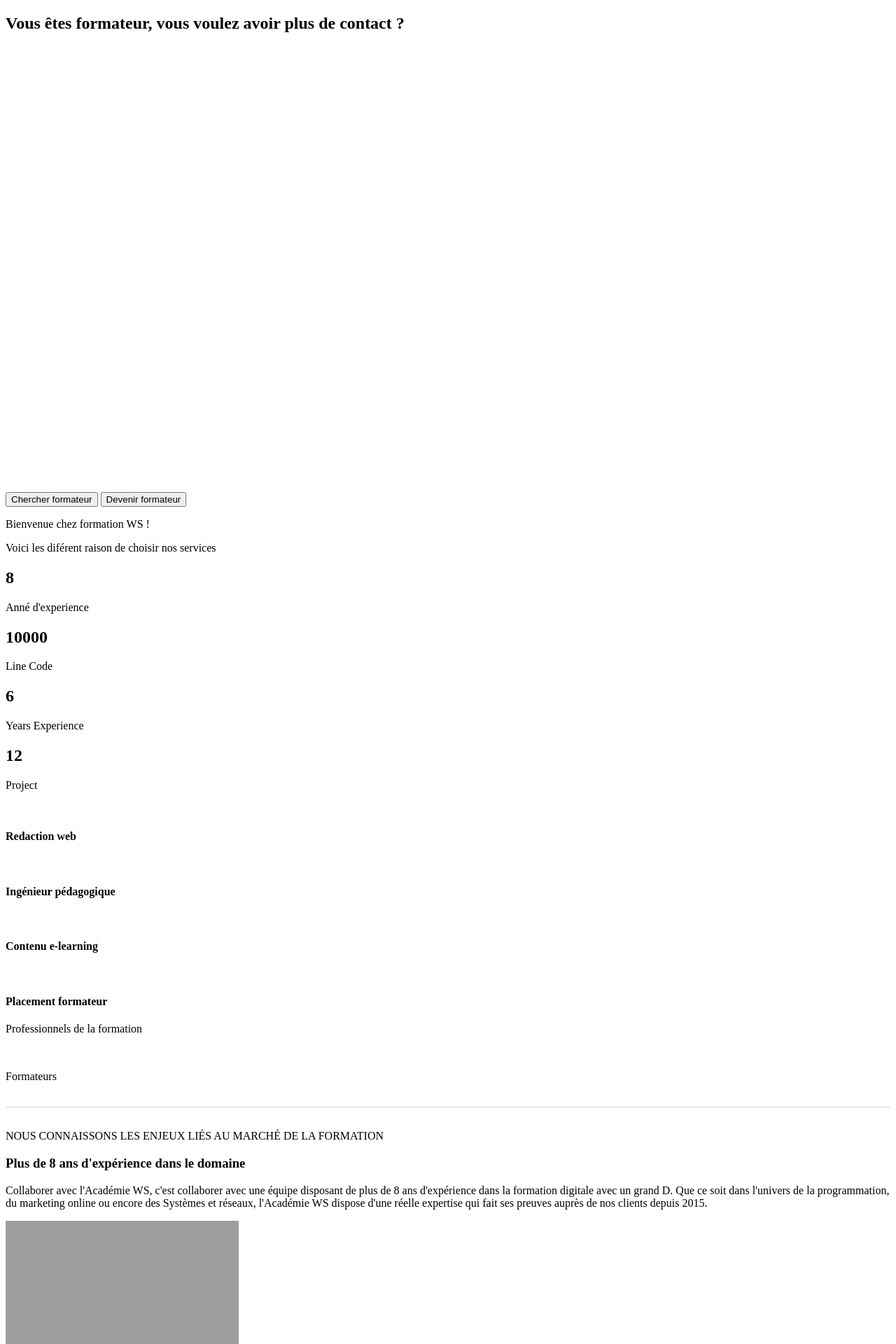
After one commit to jonnhyknocksville/gabrielrh, a Symfony app: template templates/acceuil/index.html.twig in a window 1280 px wide. The commit adds this page. Shown: the top 1920 px of the page at 70% size. Run offline with Twig, Linux system fonts and the light colour scheme; the template is opened without the code that fills it, so the values that code supplies are empty; some libraries are stand-ins or nearby versions; grey boxes are pictures that could not be loaded.

Commit message:
creation of homepage - controller create - index twig modify

```diff
--- /dev/null
+++ b/templates/acceuil/index.html.twig
@@ -0,0 +1,205 @@
+{% extends 'base.html.twig' %}
+
+{% block title %}{% endblock %}
+
+{% block body %}
+
+<div class="row justify-content-md-center text-light ">
+    <h2 class="col-8 text-center">Vous êtes formateur, vous voulez avoir plus de contact ?</h2>
+   <iframe class="col-10 text-center"  height="632" src="" title="YouTube video player" frameborder="0" allow="accelerometer; autoplay; clipboard-write; encrypted-media; gyroscope; picture-in-picture; web-share" allowfullscreen> </iframe>
+</div>
+
+<div class="row justify-content-md-center text-light">
+    <button class="btn text-bg-primary mx-5 col-2">Chercher formateur</button>
+    <button class="btn text-bg-primary mx-5 col-2">Devenir formateur</button>
+</div>
+
+<div class="text-light">
+    <div class="row justify-content-md-center " >
+        <p class="col-4 text-center">Bienvenue chez formation WS !</p>
+    </div>
+
+    <div class="row justify-content-md-center " >
+        <p class="col-6 text-center">Voici les diférent raison de choisir nos services</p>
+    </div>
+{#
+
+
+
+
+ #}
+     <div>{# counter stat #}
+        <section id="statistic" class="statistic-section one-page-section">
+            <div class="container">
+                <div class="row text-center">
+                    <div class="col-xs-12 col-md-3">
+                        <div class="counter">
+                            <i class=""></i>
+                            <h2 class="count-number">8</h2>
+                            <div class=""></div>
+                            <p class="">Anné d'experience</p>
+                        </div>
+                    </div>
+                    <div class="col-xs-12 col-md-3">
+                        <div class="counter">
+                            <i class=""></i>
+                            <h2 class=" count-number">10000
+                            </h2>
+                            <div class=""></div>
+                            <p class="">Line Code</p>
+                        </div>
+                    </div>
+                    <div class="col-xs-12 col-md-3">
+                        <div class="counter">
+                            <i class=""></i>
+                            <h2 class="count-number">6</h2>
+                            <div class=""></div>
+                            <p class="">Years Experience</p>
+                        </div>
+                    </div>
+                    <div class="col-xs-12 col-md-3">
+                        <div class="counter">
+                            <i class=""></i>
+                            <h2 class="count-number">12</h2>
+                            <div class=""></div>
+                            <p class="">Project</p>
+                        </div>
+                    </div>
+                </div>
+            </div>
+        </section>
+    </div>
+
+        <div></div>
+
+</div>
+{#
+
+
+ #}
+{# section link #}
+{#
+
+
+ #}
+
+<div class="row justify-content-md-center text-light ">
+    <div class="col text-center">
+        <img></img>
+        <h4>Redaction web</h4>
+        <p></p>
+    </div>
+
+    <div class="col text-center">
+        <img></img>
+        <h4>Ingénieur pédagogique</h4>
+        <p></p>
+    </div>
+
+    <div class="col text-center">
+        <img></img>
+        <h4>Contenu e-learning</h4>
+        <p></p>
+    </div>
+
+    <div class="col text-center">
+        <img></img>
+        <h4>Placement formateur</h4>
+        <p></p>
+    </div>
+</div>
+
+<div class="row justify-content-md-center text-light">
+    <div class="col-4">
+        <p>Professionnels de la formation</p>
+        <img></img>
+    </div>
+
+    <div class="col-4">
+        <p>Formateurs</p>
+        <img></img>
+    </div>
+</div>
+{#
+
+
+ #}
+{# Section text #}
+{#
+
+
+ #}
+<div class="bg-light">
+    <div class="row col-md-8 mx-auto my-3 align-items-center">
+                <div class="col-md-6" style="border-top:1px solid rgba(94, 36, 195, 0.2);padding-top:2rem;">
+                    <div class="my-3 text-primary">NOUS CONNAISSONS LES ENJEUX LIÉS AU MARCHÉ DE LA FORMATION</div>
+                    <h3>Plus de 8 ans d'expérience dans le domaine</h3>
+                    <p class="text-justify">Collaborer avec l'Académie WS, c'est collaborer avec une équipe disposant de plus de <span class="text-secondary font-weight-bold">8 ans d'expérience dans la formation digitale </span> avec un grand D. Que ce soit dans l'univers de la programmation, du marketing online ou encore des Systèmes et réseaux, l'Académie WS dispose d'une réelle expertise qui fait ses preuves auprès de nos clients depuis 2015.</p>
+                </div>
+
+                <div class="col-md-6 d-flex justify-content-center">
+                    <img style="max-height:250px" src="/uploads/images/teachers/8.webp" title="Nous vous accompagnons sur vos formats e-learning &amp; blended" alt="Nous vous accompagnons sur vos formats e-learning &amp; blended">
+                </div>
+    </div>
+
+    <div class="row col-md-8 mx-auto my-3 align-items-center">
+
+                <div class="col-md-6 d-flex justify-content-center">
+                    <img style="max-height:250px" src="" title="La mise en place de vidéos pilote pour mesurer l'efficacité de nos vidéos" alt="La mise en place de vidéos pilote pour mesurer l'efficacité de nos vidéos">
+                </div>
+
+                <div class="col-md-6" style="border-top:1px solid rgba(94, 36, 195, 0.2);padding-top:2rem;">
+                    <div class="my-3 text-primary">CHEZ L'ACADÉMIE WS VOUS TROUVEREZ UN PANNEL DE FORMATEURS DIFFÉRENTS</div>
+                    <h3>Diversité des profils et des niveaux</h3>
+                    <p class="text-justify">Chez l'Académie, nous collaborons avec des formateurs de toutes horizons et de différents niveaux pour assurer des cours autant auprès de débutant que de professionnels déjà en poste.</p>
+                                    </div>
+            </div>
+
+    <div class="row col-md-8 mx-auto my-3 align-items-center">
+                <div class="col-md-6" style="border-top:1px solid rgba(94, 36, 195, 0.2);padding-top:2rem;">
+                    <div class="my-3 text-primary">NOS FORMATEURS SONT SUIVIS QUOTIDIENNEMENT</div>
+                    <h3>Suivi pédagogique quotidien</h3>
+                    <p class="text-justify">Evidemment une fois le formateur placé, nous ne disparaissons pas mais misons plutôt sur du long terme. C'est pourquoi <span class="text-secondary font-weight-bold">nous assurons un contact régulier avec nos formateurs </span> pour s'assurer du bon déroulement de chaque cours pour pouvoir répondre éfficacement à toute difficulté qu'une classe ou un formateur pourraient rencontrer.</p>
+                                    </div>
+
+                <div class="col-md-6 d-flex justify-content-center">
+                    <img style="max-height:250px" src="" title="Des vidéos mises à jour chaque année !" alt="Des vidéos mises à jour chaque année !">
+                </div>
+            </div>
+
+    <div class="row col-md-8 mx-auto my-3 align-items-center">
+
+                <div class="col-md-6 d-flex justify-content-center">
+                    <img style="max-height:250px" src="" title="Des vidéos en marque blanche" alt="Des vidéos en marque blanche">
+                </div>
+
+                <div class="col-md-6 " style="border-top:1px solid rgba(94, 36, 195, 0.2);padding-top:2rem;">
+                    <div class="my-3 text-primary">UNE MONTÉE EN COMPÉTENCE EST ORGANISÉE UNE À DEUX FOIS PAR AN</div>
+                    <h3>Des formateurs formés régulièrement</h3>
+                    <p class="text-justify">Parceque nous sommes conscients que le marché évolue constamment, nous organisons avec nos formateurs des <span class="text-secondary font-weight-bold">sessions de montée en compétence </span> en présentiel, ou en vidéo en utilisant les cours délivrés sur notre plateforme.</p>
+                                    </div>
+            </div>
+
+    <div class="row col-md-8 mx-auto my-3 align-items-center">
+                <div class="col-md-6" style="border-top:1px solid rgba(94, 36, 195, 0.2);padding-top:2rem;">
+                    <div class="my-3 text-primary">L'ACADÉMIE WS CENTRALISE LES SUPPORTS DE COURS DE SES FORMATEURS</div>
+                    <h3>Centralisation du contenu pédagogique</h3>
+                    <p class="text-justify">Pour assurer des supports de qualité, <span class="text-secondary font-weight-bold">l'Académie WS centralise sur sa plateforme tous les exercices, cours théoriques ou travaux pratiques </span> délivrés par nos formateurs pour s'assurer de la qualité des exercices et des contenus délivrés et faciliter le transfert de ces supports auprès de vos apprenants.</p>
+                </div>
+
+                <div class="col-md-6 d-flex justify-content-center">
+                    <img style="max-height:250px" src="" title="Connaissance des différents profils d'apprenants" alt="Connaissance des différents profils d'apprenants">
+                </div>
+    </div>
+
+{#
+
+
+ #}
+
+    <div class="row justify-content-md-center text-light">
+        <button class="btn text-bg-primary mx-5 col-2">Chercher formateur</button>
+        <button class="btn text-bg-primary mx-5 col-2">Devenir formateur</button>
+    </div>
+</div>
+{% endblock %}
--- a/webpack.config.js
+++ b/webpack.config.js
@@ -67,7 +67,13 @@ Encore
     //.enableIntegrityHashes(Encore.isProduction())
 
     // uncomment if you're having problems with a jQuery plugin
-    //.autoProvidejQuery()
+    .autoProvidejQuery()
+
+    .autoProvideVariables({
+        $: 'jquery',
+        jQuery: 'jquery',
+        'window.jQuery': 'jquery',
+    })
 ;
 
 module.exports = Encore.getWebpackConfig();
```
Also changed, not shown: assets/app.js (+39 -18 lines), assets/styles/app.scss (+11 -11 lines), src/Controller/AcceuilController.php (added, +18 -0 lines), package-lock.json, 1 other file.
